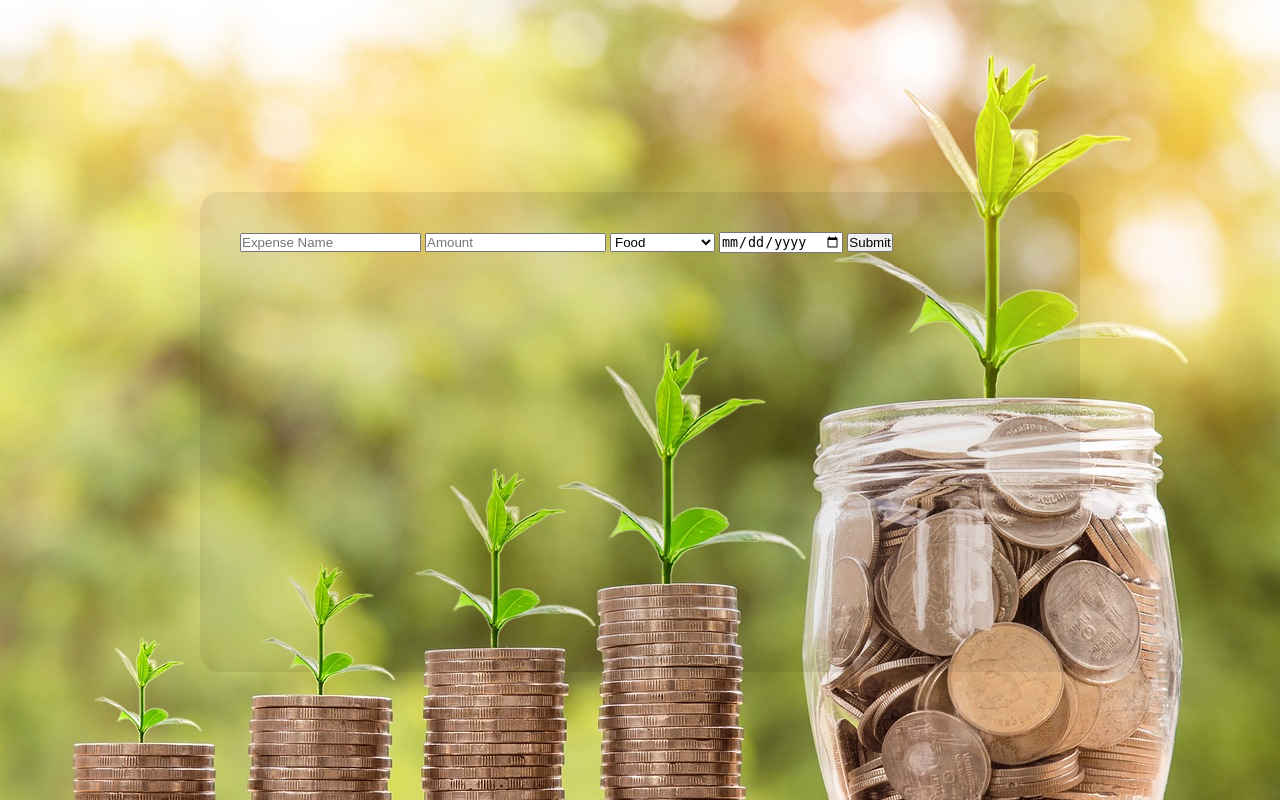
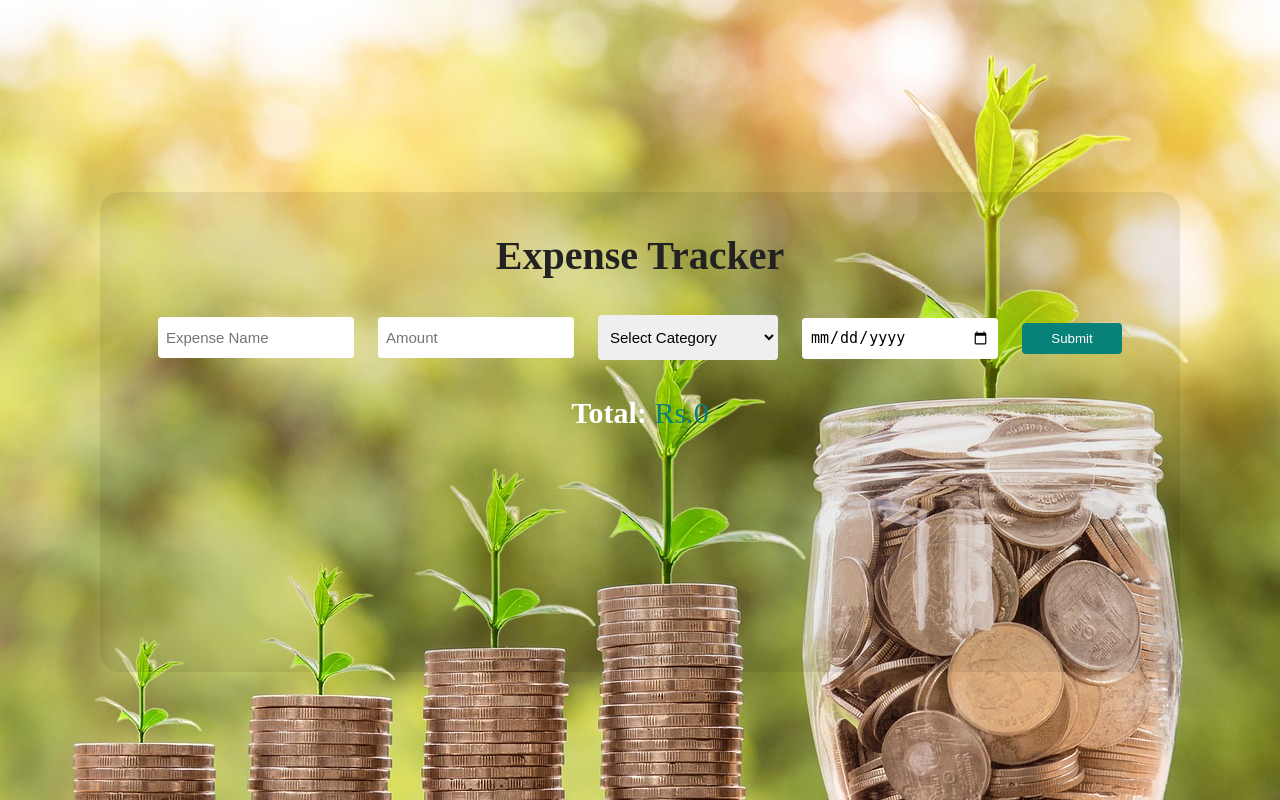
Before and after one commit to Samrat9841/Expn-management, a PHP site: page / in a window 1280 px wide. Run offline with PHP 8.4, Linux system fonts and the light colour scheme.

Commit message:
adding styling to form ,input etc

```diff
--- a/index.html
+++ b/index.html
@@ -9,10 +9,13 @@
 <body>
     <section id="container">
         <div id="expn-form" class="section-padding1">
+            <h1>Expense Tracker</h1>
+            <br><br>
             <form action="">
                 <input type="text" placeholder="Expense Name">
                 <input type="number" placeholder="Amount">
-                <select name="" id="" placeholder="Select Category">
+                <select name="" id="" >
+                    <option value="" disabled selected>Select Category</option>
                     <option value="Food">Food</option>
                     <option value="Transport">Transport</option>
                     <option value="Entertainment">Entertainment</option>
@@ -21,6 +24,11 @@
                 <input type="date">
                 <button>Submit</button>
             </form>
+
+            <br><br>
+            <div class="total">
+                <strong>Total:</strong> Rs.<span id="total-amount">0</span>
+            </div>
         </div>
     </section>
 </body>
--- a/style.css
+++ b/style.css
@@ -26,9 +26,57 @@ body{
 
 }
 #container #expn-form{
+    text-align: center;
+}
+#container #expn-form{
     margin-top:15% ;
     background-color:rgba(0, 0, 0, 0.08);
     height: 400px;
-    width: 800px;
+    width: 1000px;
     border-radius: 20px;
 }
+
+#expn-form form input {
+    font-size: 15px;
+    height: 25px;
+    margin-right: 20px;
+    padding: 7px;
+    border: 1px solid transparent;
+    border-radius: 4px;
+    outline: none;
+    width: 18%;
+}
+#expn-form form select{
+    font-size: 15px;
+    padding: 7px;
+    height: 45px;
+    margin-right: 20px;
+    padding: 7px;
+    border: 1px solid transparent;
+    border-radius: 4px;
+    outline: none;
+    width: 18%;
+}
+
+#expn-form form button{
+    background-color:  #088178;
+    padding: 7px;
+    border: 1px solid transparent;
+    border-radius: 4px;
+    color: #fff;
+    width: 10%;
+}
+
+#expn-form .total{
+    font-size: 30px;
+    color: #088178;
+}
+
+#expn-form .total strong{
+    color: #fff;
+}
+
+#expn-form h1{
+    font-size: 40px;
+    color: #222;
+}
```
